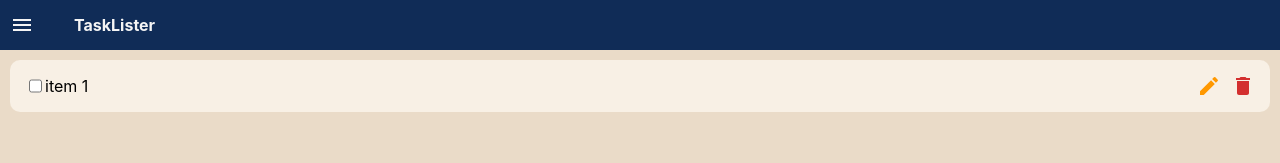
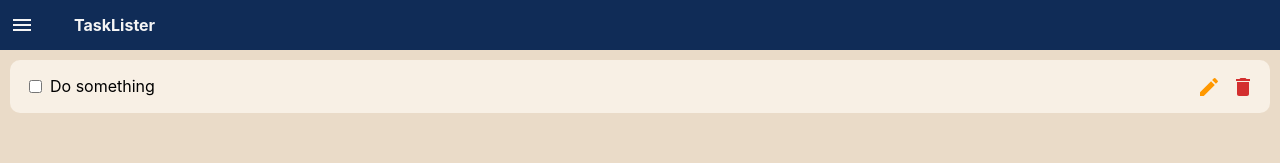
Before and after one commit to justcode-dev/react_todo, a React (Vite) app: page / in a window 1280 px wide. Shown: the top 163 px of the page. Built offline with nearby package versions, Linux system fonts and the light colour scheme.

Commit message:
Update style

```diff
--- a/src/App.css
+++ b/src/App.css
@@ -49,6 +49,7 @@ main {
   background-color: #F8F0E5;
   border-radius: 10px;
   justify-content: space-between;
+  align-items: center;
 }
 
 .todo-item-container-content {
@@ -61,3 +62,11 @@ main {
   flex-direction: row;
   align-items: center;
 }
+
+.todo-item-container-content-text {
+  display: flex;
+  flex: 1;
+  flex-direction: row;
+  margin-left: 5px;
+  margin-bottom: 1px;
+}
--- a/src/App.jsx
+++ b/src/App.jsx
@@ -25,7 +25,9 @@ function App() {
 					<div className="todo-item-container">
 						<div className="todo-item-container-content">
 							<input type="checkbox" />
-							<p>item 1</p>
+							<div className='todo-item-container-content-text'>
+								<p>Do something</p>
+							</div>
 						</div>
 						<div className="todo-item-container-action">
 							<EditIcon
```
